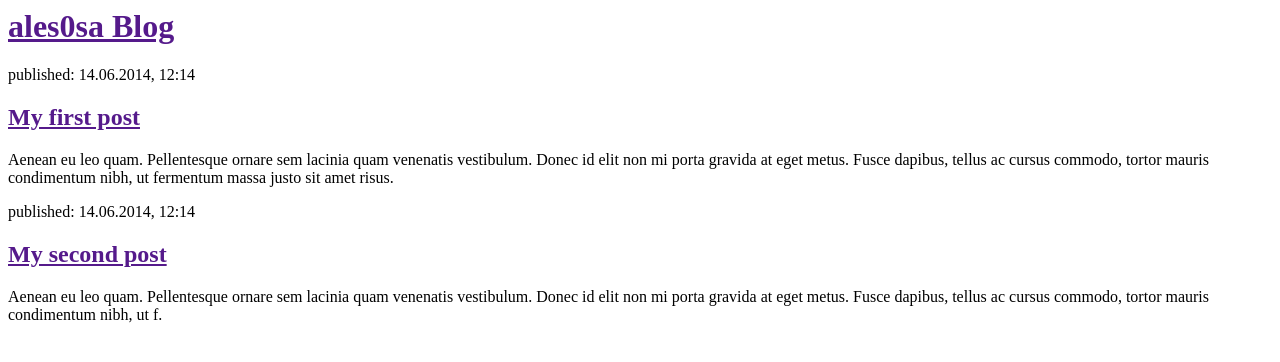
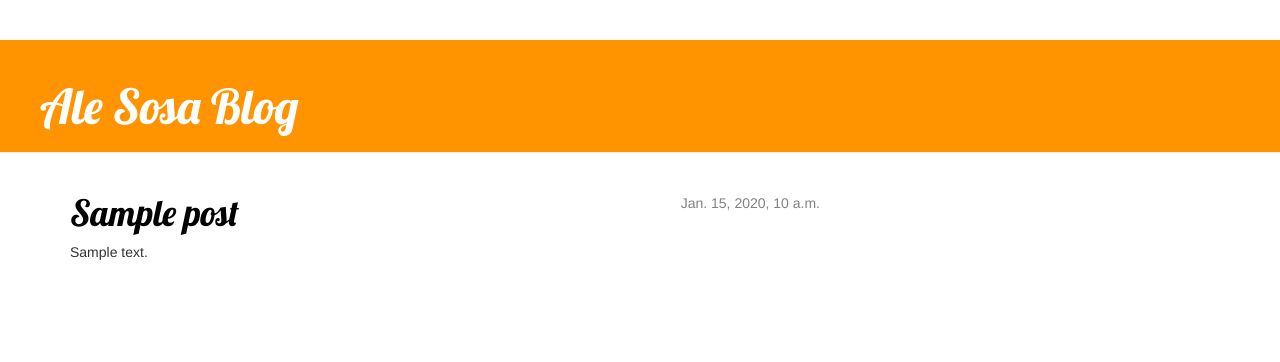
Before and after one commit to ales0sa/my-first-blog, a Django app: template blog/templates/blog/post_list.html in a window 1280 px wide. Shown: the top 362 px of the page. Run offline with Django 3.2, Linux system fonts and the light colour scheme; the template is opened without the code that fills it: most values are stand-ins (such as "Sample title", 1, 10 or a date in 2020); some libraries are stand-ins or nearby versions.

Commit message:
Agregue vistas

```diff
--- /dev/null
+++ b/blog/static/css/blog.css
@@ -0,0 +1,52 @@
+    h1 a {
+        color: #FCA205;
+        font-family: 'Lobster';
+    }
+
+	.page-header {
+        background-color: #ff9400;
+        margin-top: 0;
+        padding: 20px 20px 20px 40px;
+    }
+
+    .page-header h1, .page-header h1 a, .page-header h1 a:visited, .page-header h1 a:active {
+        color: #ffffff;
+        font-size: 36pt;
+        text-decoration: none;
+    }
+
+    .content {
+        margin-left: 40px;
+    }
+
+    h1, h2, h3, h4 {
+        font-family: 'Lobster';
+    }
+
+    .date {
+        float: right;
+        color: #828282;
+    }
+
+    .save {
+        float: right;
+    }
+
+    .post-form textarea, .post-form input {
+        width: 100%;
+    }
+
+    .top-menu, .top-menu:hover, .top-menu:visited {
+        color: #ffffff;
+        float: right;
+        font-size: 26pt;
+        margin-right: 20px;
+    }
+
+    .post {
+        margin-bottom: 70px;
+    }
+
+    .post h1 a, .post h1 a:visited {
+        color: #000000;
+    }
--- /dev/null
+++ b/blog/templates/blog/base.html
@@ -0,0 +1,23 @@
+    {% load staticfiles %}
+	<html>
+        <head>
+			<link rel="stylesheet" href="{% static 'css/blog.css' %}">
+			<link rel="stylesheet" href="//maxcdn.bootstrapcdn.com/bootstrap/3.2.0/css/bootstrap.min.css">
+			<link rel="stylesheet" href="//maxcdn.bootstrapcdn.com/bootstrap/3.2.0/css/bootstrap-theme.min.css">
+			<link href="http://fonts.googleapis.com/css?family=Lobster&subset=latin,latin-ext" rel="stylesheet" type="text/css">
+            <title>ales0sa learning Django</title>
+        </head>
+        <body>
+		    <div class="page-header">
+        <h1><a href="/">Ale Sosa Blog</a></h1>
+    </div>
+    <div class="content container">
+        <div class="row">
+            <div class="col-md-8">
+                {% block content %}
+                {% endblock %}
+            </div>
+        </div>
+    </div>
+        </body>
+    </html>
--- a/blog/templates/blog/post_list.html
+++ b/blog/templates/blog/post_list.html
@@ -1,22 +1,13 @@
-    <html>
-        <head>
-            <title>ales0sa learning Django</title>
-        </head>
-        <body>
-            <div>
-                <h1><a href="">ales0sa Blog</a></h1>
+ {% extends 'blog/base.html' %}
+
+    {% block content %}
+        {% for post in posts %}
+            <div class="post">
+                <div class="date">
+                    {{ post.published_date }}
+                </div>
+                <h1><a href="{% url 'blog.views.post_detail' pk=post.pk %}">{{ post.title }}</a></h1>
+                <p>{{ post.text|linebreaks }}</p>
             </div>
-
-            <div>
-                <p>published: 14.06.2014, 12:14</p>
-                <h2><a href="">My first post</a></h2>
-                <p>Aenean eu leo quam. Pellentesque ornare sem lacinia quam venenatis vestibulum. Donec id elit non mi porta gravida at eget metus. Fusce dapibus, tellus ac cursus commodo, tortor mauris condimentum nibh, ut fermentum massa justo sit amet risus.</p>
-            </div>
-
-            <div>
-                <p>published: 14.06.2014, 12:14</p>
-                <h2><a href="">My second post</a></h2>
-                <p>Aenean eu leo quam. Pellentesque ornare sem lacinia quam venenatis vestibulum. Donec id elit non mi porta gravida at eget metus. Fusce dapibus, tellus ac cursus commodo, tortor mauris condimentum nibh, ut f.</p>
-            </div>
-        </body>
-    </html>
+        {% endfor %}
+    {% endblock content %}
--- a/blog/urls.py
+++ b/blog/urls.py
@@ -3,4 +3,5 @@ from . import views
 
 urlpatterns = [
     url(r'^$', views.post_list),
+	url(r'^post/(?P<pk>[0-9]+)/$', views.post_detail)
 ]
```
Also changed, not shown: blog/templates/blog/post_detail.html (added, +13 -0 lines), blog/views.py (+10 -3 lines).
